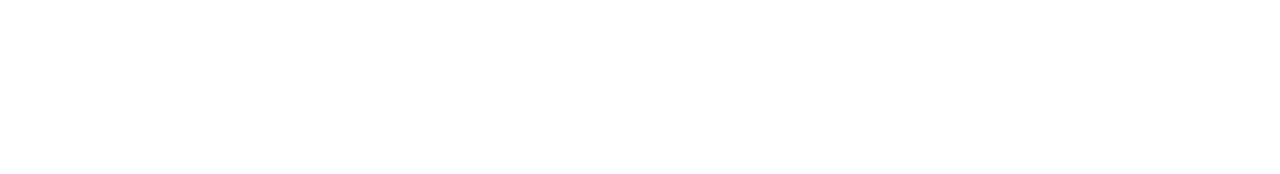
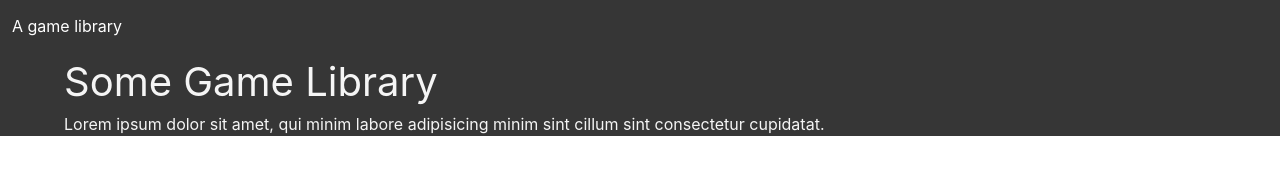
Before and after one commit to dchorn/fagot-reimaginado, a plain HTML site: page frontend/index.html in a window 1280 px wide. Drawn offline with Linux system fonts and the light colour scheme.

Commit message:
A basic structure

```diff
--- a/frontend/index.html
+++ b/frontend/index.html
@@ -3,10 +3,24 @@
 <head>
 	<meta charset="UTF-8">
 	<title>Main Page</title>
+	<link rel="stylesheet" href="./css/bulma.min.css">
 </head>
-<body>
+<body class="has-text-light has-background-dark">
+	<nav>
+		<div class="navbar is-dark">
+			<div class="navbar-brand">
+				<div class="navbar-item">
+					<p>A game library</p>
+				</div>
+			</div>
+		</div>
+	</nav>
 	<main>
-		<div class="container"></div>
+		<div class="container">
+			<p class="is-size-2">Some Game Library</p>
+			<p class="is-size-8">Lorem ipsum dolor sit amet, qui minim labore adipisicing minim sint cillum sint consectetur cupidatat.</p>
+		</div>
 	</main>
+	<footer class="has-background-black has-text-light"></footer>
 </body>
 </html>
```
